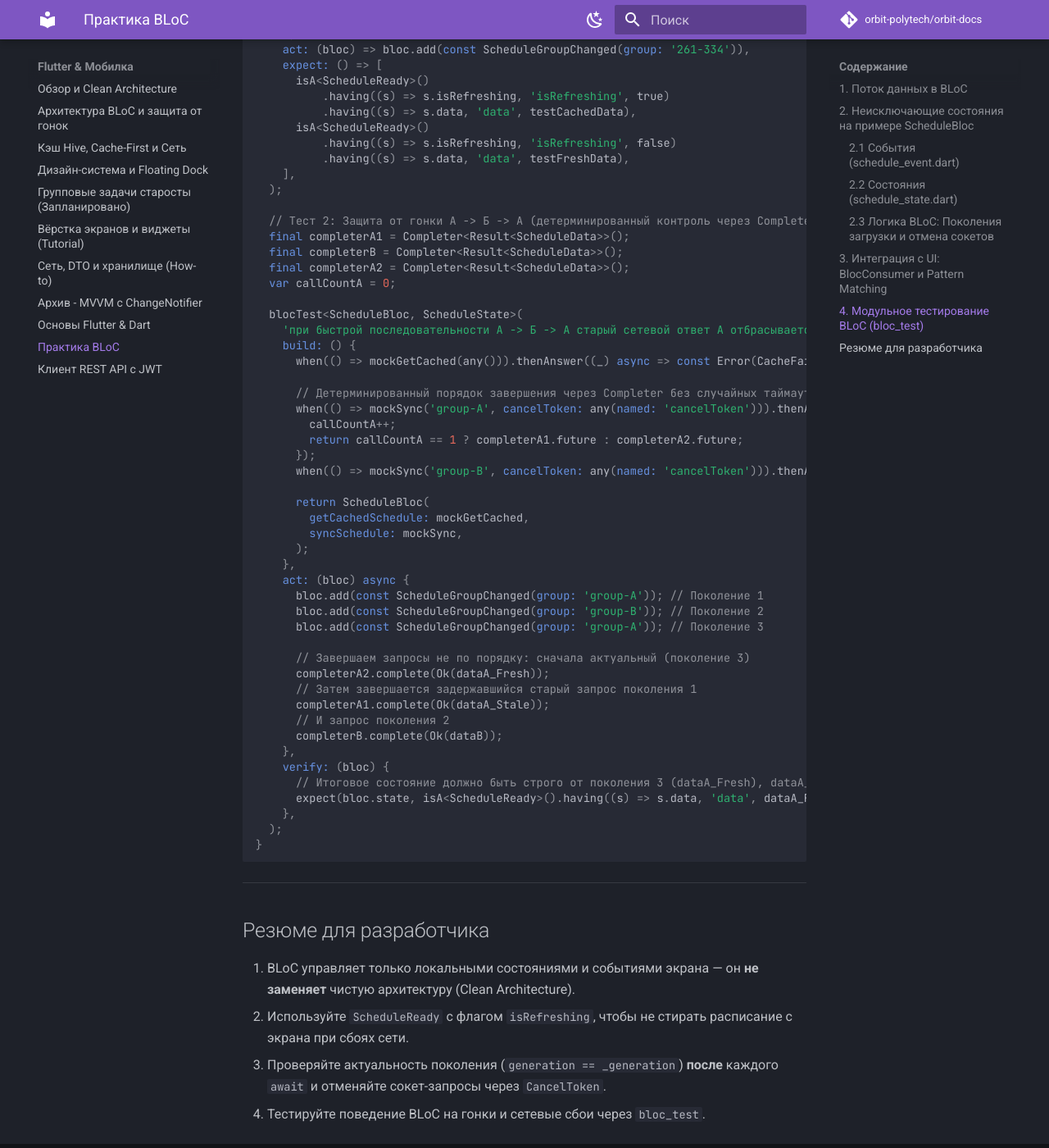
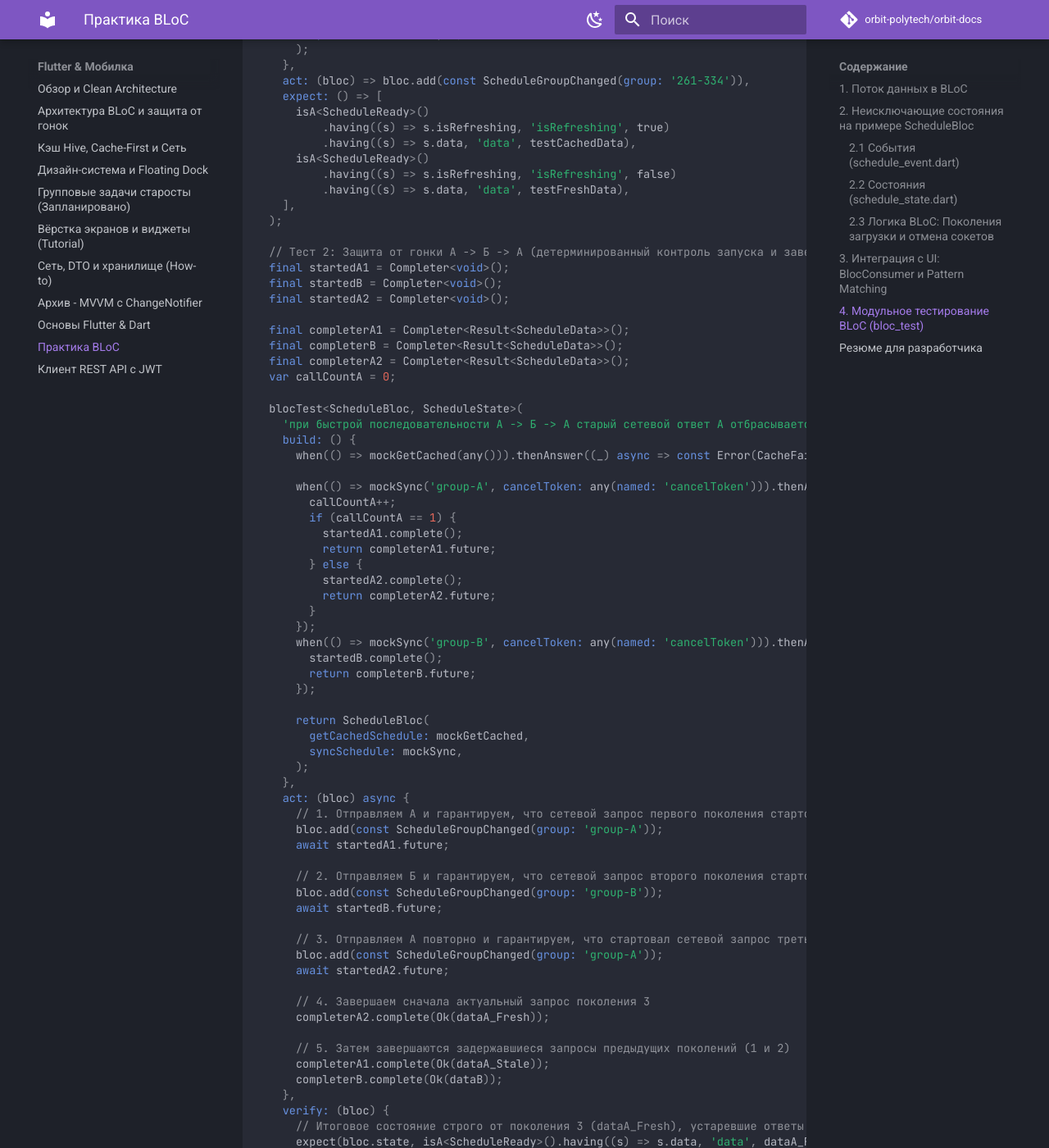
Before and after one commit to orbit-polytech/orbit-docs, an MkDocs documentation site: the page built from docs/tutorial/mobile/02-bloc-state.md, in a window 1280 px wide and 1400 px high, scrolled down 7465 px. Shown: the whole window at 82% size. Built offline with MkDocs 1.6.1 and Material for MkDocs 9.7.7, drawn with Linux system fonts in a browser that asks for light colours; comment, search, counter and statistics services are not loaded; some of the changed text lies outside the part shown.

Commit message:
docs(mobile): polish Completer test orchestration and clearServerLastCheckedAt flag

```diff
--- a/docs/tutorial/mobile/02-bloc-state.md
+++ b/docs/tutorial/mobile/02-bloc-state.md
@@ -377,7 +379,11 @@ void main() {
     ],
   );
 
-  // Тест 2: Защита от гонки А -> Б -> А (детерминированный контроль через Completer)
+  // Тест 2: Защита от гонки А -> Б -> А (детерминированный контроль запуска и завершения)
+  final startedA1 = Completer<void>();
+  final startedB = Completer<void>();
+  final startedA2 = Completer<void>();
+
   final completerA1 = Completer<Result<ScheduleData>>();
   final completerB = Completer<Result<ScheduleData>>();
   final completerA2 = Completer<Result<ScheduleData>>();
@@ -388,12 +394,20 @@ void main() {
     build: () {
       when(() => mockGetCached(any())).thenAnswer((_) async => const Error(CacheFailure(message: 'empty')));
 
-      // Детерминированный порядок завершения через Completer без случайных таймаутов
       when(() => mockSync('group-A', cancelToken: any(named: 'cancelToken'))).thenAnswer((_) {
         callCountA++;
-        return callCountA == 1 ? completerA1.future : completerA2.future;
+        if (callCountA == 1) {
+          startedA1.complete();
+          return completerA1.future;
+        } else {
+          startedA2.complete();
+          return completerA2.future;
+        }
       });
-      when(() => mockSync('group-B', cancelToken: any(named: 'cancelToken'))).thenAnswer((_) => completerB.future);
+      when(() => mockSync('group-B', cancelToken: any(named: 'cancelToken'))).thenAnswer((_) {
+        startedB.complete();
+        return completerB.future;
+      });
 
       return ScheduleBloc(
         getCachedSchedule: mockGetCached,
@@ -401,19 +415,27 @@ void main() {
       );
     },
     act: (bloc) async {
-      bloc.add(const ScheduleGroupChanged(group: 'group-A')); // Поколение 1
-      bloc.add(const ScheduleGroupChanged(group: 'group-B')); // Поколение 2
-      bloc.add(const ScheduleGroupChanged(group: 'group-A')); // Поколение 3
+      // 1. Отправляем А и гарантируем, что сетевой запрос первого поколения стартовал
+      bloc.add(const ScheduleGroupChanged(group: 'group-A'));
+      await startedA1.future;
 
-      // Завершаем запросы не по порядку: сначала актуальный (поколение 3)
+      // 2. Отправляем Б и гарантируем, что сетевой запрос второго поколения стартовал
+      bloc.add(const ScheduleGroupChanged(group: 'group-B'));
+      await startedB.future;
+
+      // 3. Отправляем А повторно и гарантируем, что стартовал сетевой запрос третьего поколения
+      bloc.add(const ScheduleGroupChanged(group: 'group-A'));
+      await startedA2.future;
+
+      // 4. Завершаем сначала актуальный запрос поколения 3
       completerA2.complete(Ok(dataA_Fresh));
-      // Затем завершается задержавшийся старый запрос поколения 1
+
+      // 5. Затем завершаются задержавшиеся запросы предыдущих поколений (1 и 2)
       completerA1.complete(Ok(dataA_Stale));
-      // И запрос поколения 2
       completerB.complete(Ok(dataB));
     },
     verify: (bloc) {
-      // Итоговое состояние должно быть строго от поколения 3 (dataA_Fresh), dataA_Stale отброшен
+      // Итоговое состояние строго от поколения 3 (dataA_Fresh), устаревшие ответы отброшены
       expect(bloc.state, isA<ScheduleReady>().having((s) => s.data, 'data', dataA_Fresh));
     },
   );
```
Also changed, not shown: other parts of docs/tutorial/mobile/02-bloc-state.md (+2 -0 lines), docs/mobile-flutter/bloc-architecture.md (+2 -0 lines).
